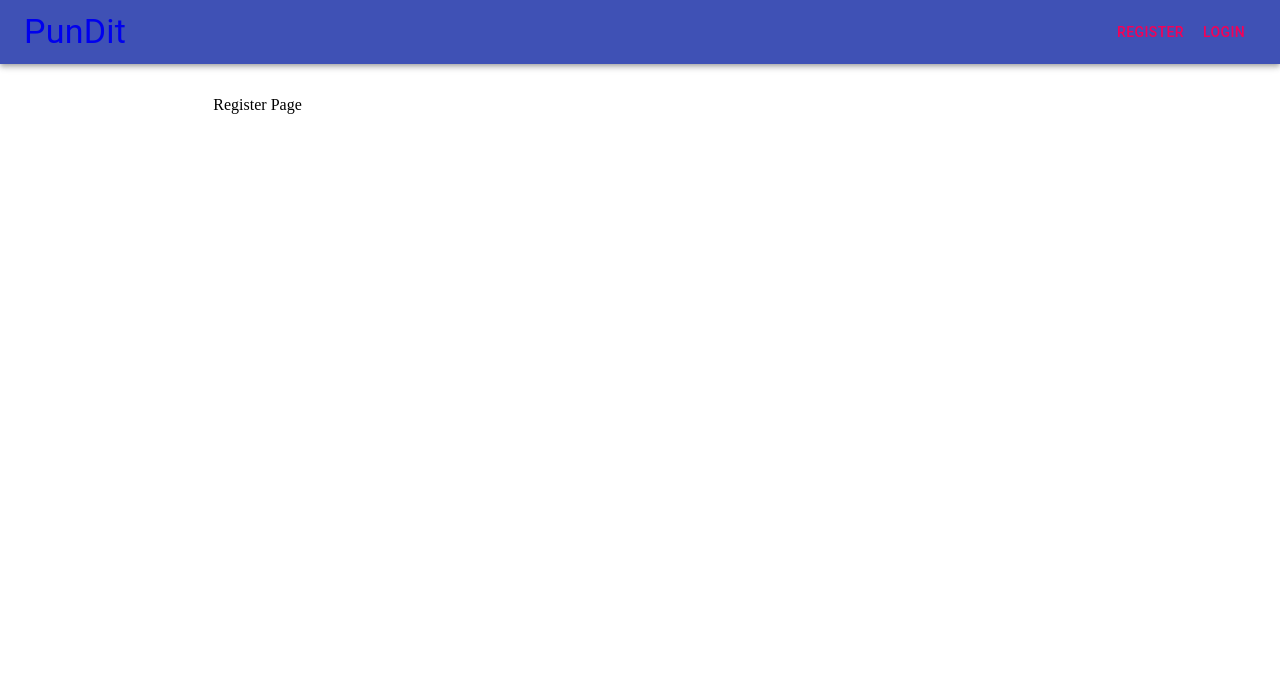
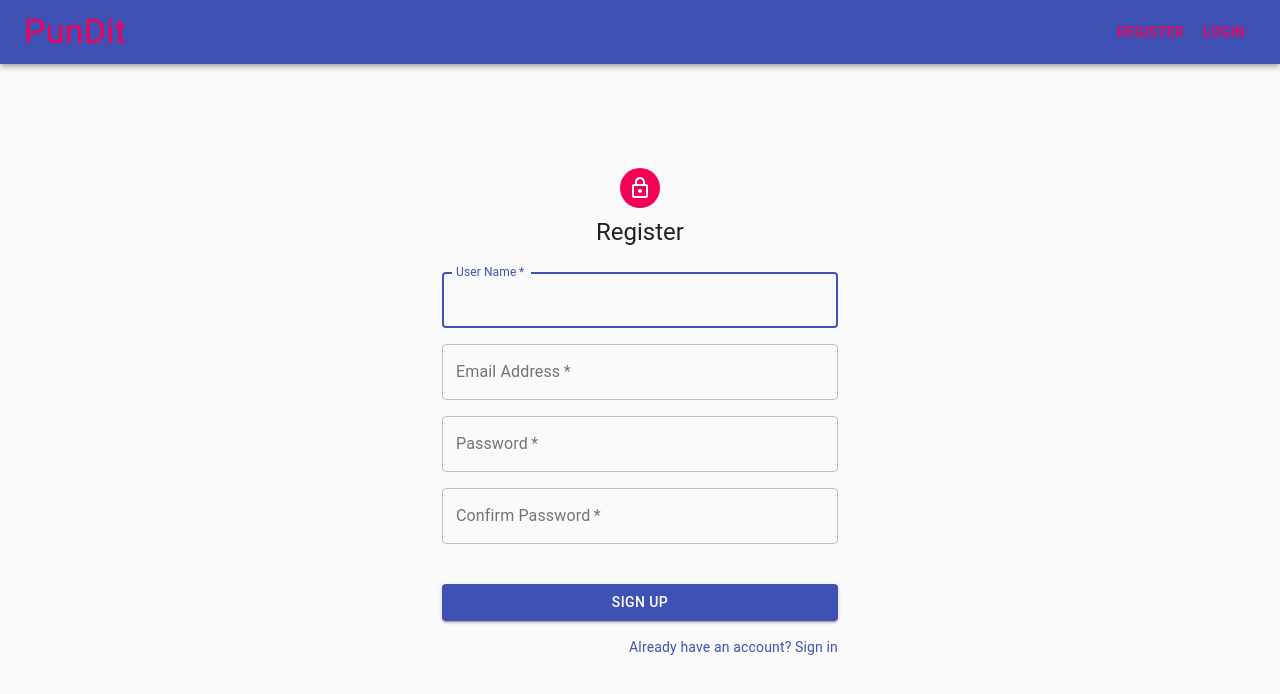
Before and after one commit to RinkiyaKeDad/pundit-frontend, a React (Create React App) app: page /register in a window 1280 px wide. Shown: the top 694 px of the page. Built offline with nearby package versions, Linux system fonts and the light colour scheme; no server answers; the HTML template or start-up script is replaced by a standard one.

Commit message:
Resgister Page done

```diff
--- a/src/App.js
+++ b/src/App.js
@@ -2,14 +2,28 @@ import React, { useState, useEffect } from 'react';
 import { Grid } from '@material-ui/core';
 import Axios from 'axios';
 import { BrowserRouter, Switch, Route } from 'react-router-dom';
+import { makeStyles } from '@material-ui/core/styles';
+import { ThemeProvider } from '@material-ui/core/styles';
 
+import theme from './components/layout/theme';
 import UserContext from './context/UserContext';
 import Header from './components/layout/Header';
 import Home from './components/pages/Home';
 import Login from './components/auth/Login';
 import Register from './components/auth/Register';
 
+const useStyles = makeStyles({
+  verticalMargin: {
+    marginTop: '2rem',
+    [theme.breakpoints.down('xs')]: {
+      marginTop: '2rem',
+    },
+  },
+});
+
 function App() {
+  const classes = useStyles();
+
   const [userData, setUserData] = useState({
     token: undefined,
     user: undefined,
@@ -44,26 +58,28 @@ function App() {
 
   return (
     <>
+      <ThemeProvider theme={theme}>
         <BrowserRouter>
           <UserContext.Provider value={{ userData, setUserData }}>
-          <Grid container direction='column' spacing={4}>
+            <Grid container direction='column'>
               <Grid item>
                 <Header />
               </Grid>
-            <Grid item container>
+              <Grid item container className={classes.verticalMargin}>
                 <Grid item xs={1} sm={2} />
-              <Grid item xs={11} sm={8}>
+                <Grid item xs={10} sm={8}>
                   <Switch>
                     <Route path='/' component={Home} exact />
                     <Route path='/login' component={Login} />
                     <Route path='/register' component={Register} />
                   </Switch>
                 </Grid>
-              <Grid item xs={0} sm={2} />
+                <Grid item xs={1} sm={2} />
               </Grid>
             </Grid>
           </UserContext.Provider>
         </BrowserRouter>
+      </ThemeProvider>
     </>
   );
 }
--- a/src/components/auth/Register.js
+++ b/src/components/auth/Register.js
@@ -1,5 +1,156 @@
-import React from 'react';
+import React, { useState, useContext } from 'react';
+import Avatar from '@material-ui/core/Avatar';
+import Button from '@material-ui/core/Button';
+import CssBaseline from '@material-ui/core/CssBaseline';
+import TextField from '@material-ui/core/TextField';
+import Link from '@material-ui/core/Link';
+import Grid from '@material-ui/core/Grid';
+import Box from '@material-ui/core/Box';
+import LockOutlinedIcon from '@material-ui/icons/LockOutlined';
+import Typography from '@material-ui/core/Typography';
+import { makeStyles } from '@material-ui/core/styles';
+import Container from '@material-ui/core/Container';
+import { useHistory } from 'react-router-dom';
+import Axios from 'axios';
 
-export default function Register() {
-  return <div>Register Page</div>;
+import UserContext from '../../context/UserContext';
+
+const useStyles = makeStyles(theme => ({
+  paper: {
+    marginTop: theme.spacing(8),
+    display: 'flex',
+    flexDirection: 'column',
+    alignItems: 'center',
+  },
+  avatar: {
+    margin: theme.spacing(1),
+    backgroundColor: theme.palette.secondary.main,
+  },
+  form: {
+    width: '100%', // Fix IE 11 issue.
+    marginTop: theme.spacing(3),
+  },
+  submit: {
+    margin: theme.spacing(3, 0, 2),
+  },
+}));
+
+export default function SignUp() {
+  const classes = useStyles();
+  const [email, setEmail] = useState();
+  const [password, setPassword] = useState();
+  const [passwordCheck, setPasswordCheck] = useState();
+  const [displayName, setDisplayName] = useState();
+
+  const { setUserData } = useContext(UserContext);
+  const history = useHistory();
+
+  const submit = async e => {
+    e.preventDefault();
+
+    try {
+      const newUser = { email, password, passwordCheck, displayName };
+      await Axios.post('http://localhost:5000/users/register', newUser);
+      const loginRes = await Axios.post('http://localhost:5000/users/login', {
+        email,
+        password,
+      });
+      setUserData({
+        token: loginRes.data.token,
+        user: loginRes.data.user,
+      });
+      localStorage.setItem('auth-token', loginRes.data.token);
+      history.push('/');
+    } catch (err) {
+      console.log(err);
+    }
+  };
+
+  return (
+    <Container component='main' maxWidth='xs'>
+      <CssBaseline />
+      <div className={classes.paper}>
+        <Avatar className={classes.avatar}>
+          <LockOutlinedIcon />
+        </Avatar>
+        <Typography component='h1' variant='h5'>
+          Register
+        </Typography>
+        <form className={classes.form} noValidate onSubmit={submit}>
+          <Grid container spacing={2}>
+            <Grid item xs={12}>
+              <TextField
+                autoComplete='fname'
+                name='firstName'
+                variant='outlined'
+                required
+                fullWidth
+                id='firstName'
+                label='User Name'
+                autoFocus
+                onChange={e => setDisplayName(e.target.value)}
+              />
+            </Grid>
+
+            <Grid item xs={12}>
+              <TextField
+                variant='outlined'
+                required
+                fullWidth
+                id='email'
+                label='Email Address'
+                name='email'
+                autoComplete='email'
+                onChange={e => setEmail(e.target.value)}
+              />
+            </Grid>
+            <Grid item xs={12}>
+              <TextField
+                variant='outlined'
+                required
+                fullWidth
+                name='password'
+                label='Password'
+                type='password'
+                id='password'
+                autoComplete='current-password'
+                onChange={e => setPassword(e.target.value)}
+              />
+            </Grid>
+            <Grid item xs={12}>
+              <TextField
+                variant='outlined'
+                required
+                fullWidth
+                name='repassword'
+                label='Confirm Password'
+                type='password'
+                id='repassword'
+                autoComplete='current-repassword'
+                onChange={e => setPasswordCheck(e.target.value)}
+              />
+            </Grid>
+            <Grid item xs={12}></Grid>
+          </Grid>
+          <Button
+            type='submit'
+            fullWidth
+            variant='contained'
+            color='primary'
+            className={classes.submit}
+            onClick={submit}
+          >
+            Sign Up
+          </Button>
+          <Grid container justify='flex-end'>
+            <Grid item>
+              <Link href='#' variant='body2'>
+                Already have an account? Sign in
+              </Link>
+            </Grid>
+          </Grid>
+        </form>
+      </div>
+    </Container>
+  );
 }
--- a/src/components/layout/Header.js
+++ b/src/components/layout/Header.js
@@ -14,14 +14,16 @@ const useStyles = makeStyles(() => ({
 export default function Header() {
   const classes = useStyles();
   return (
-    <AppBar position='static'>
+    <AppBar color='primary' position='static'>
       <Toolbar>
         <Link
           style={{ textDecoration: 'none' }}
           className={classes.typographyStyles}
           to='/'
         >
-          <Typography variant='h4'>PunDit</Typography>
+          <Typography color='secondary' variant='h4'>
+            PunDit
+          </Typography>
         </Link>
 
         <AuthOptions />
--- a/src/components/layout/theme.js
+++ b/src/components/layout/theme.js
@@ -0,0 +1,7 @@
+import { createMuiTheme } from '@material-ui/core/styles';
+
+const theme = createMuiTheme({
+  palette: {},
+});
+
+export default theme;
```
Lines whose indentation alone changed are shown as unchanged.
